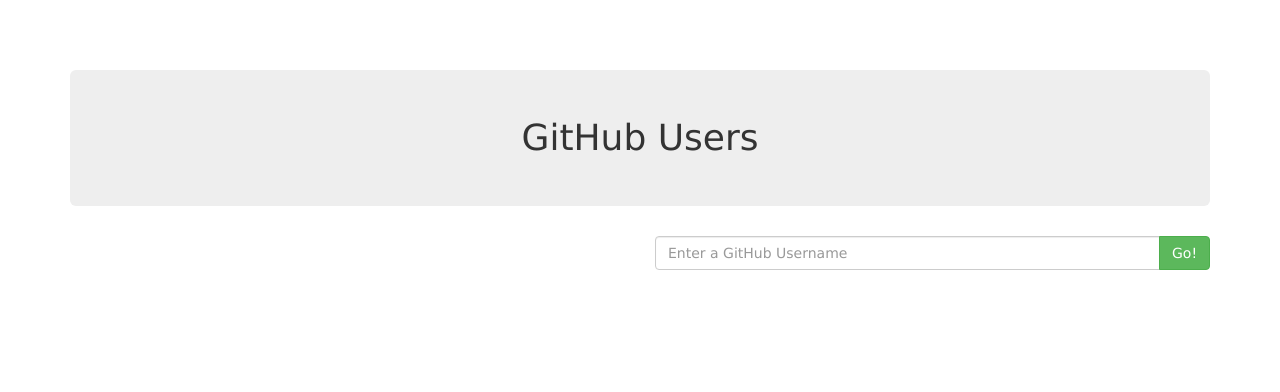
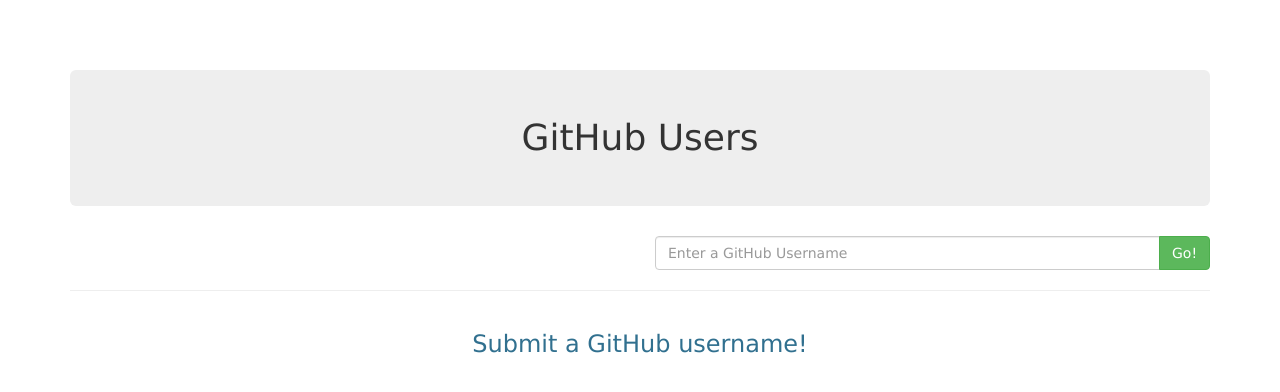
Before and after one commit to doriorio/API-reference, a Node server app: page / in a window 1280 px wide. Shown: the top 392 px of the page. Run offline with Node 20, Linux system fonts and the light colour scheme.

Commit message:
getting data from GH

```diff
--- a/package.json
+++ b/package.json
@@ -8,9 +8,11 @@
   "dependencies": {
     "cookie-parser": "~1.4.4",
     "debug": "~2.6.9",
+    "dotenv": "^8.2.0",
     "ejs": "~2.6.1",
     "express": "~4.16.1",
     "http-errors": "~1.6.3",
-    "morgan": "~1.9.1"
+    "morgan": "~1.9.1",
+    "request": "^2.88.0"
   }
 }
--- a/routes/index.js
+++ b/routes/index.js
@@ -1,12 +1,33 @@
 var express = require('express');
+//when your middleware is automatically included in express, the syntax for including is like this
 var router = express.Router();
+//otherwise, when you have to install it looks like this
+var request = require('request');
 
+const rootURL = 'https://api.github.com/';
+
+
+//with most APIs, in terms of knowing what to render, it's best to just get the
+//json from the API, inspect it to see how to manipulate, then put that in your router
 /* GET home page. */
-router.get('/', function(req, res, next) {
-  res.render('index');
+router.get('/', function(req, res) {
+  res.render('index', {userData: null});
 });
 
-router.post('/', function(req, res){
-
-})
+router.post('/', function(req, res) {
+  var options = {
+    url: `${rootURL}users/${req.body.username}`,
+    headers: {
+      'User-Agent': 'doriorio',
+      'Authorization': `token ${process.env.GITHUB_TOKEN}`
+    }
+  };
+  request(
+    options,
+    function(err, response, body) {
+      var userData = JSON.parse(body);
+      res.render('index', {userData});
+    }
+  );
+});
 module.exports = router;
--- a/server.js
+++ b/server.js
@@ -3,6 +3,9 @@ var express = require('express');
 var path = require('path');
 var cookieParser = require('cookie-parser');
 var logger = require('morgan');
+//load secrets from .env file - this has to be before db is required
+//bc database config will be here
+require('dotenv').config();
 
 var indexRouter = require('./routes/index');
 var usersRouter = require('./routes/users');
--- a/views/index.ejs
+++ b/views/index.ejs
@@ -1,25 +1,46 @@
 <!DOCTYPE html>
 <html>
+
 <head>
   <title>GitHub Users</title>
-    <link rel="stylesheet" href="https://maxcdn.bootstrapcdn.com/bootstrap/3.3.7/css/bootstrap.min.css" integrity="sha384-BVYiiSIFeK1dGmJRAkycuHAHRg32OmUcww7on3RYdg4Va+PmSTsz/K68vbdEjh4u" crossorigin="anonymous">
+  <link rel="stylesheet" href="https://maxcdn.bootstrapcdn.com/bootstrap/3.3.7/css/bootstrap.min.css"
+    integrity="sha384-BVYiiSIFeK1dGmJRAkycuHAHRg32OmUcww7on3RYdg4Va+PmSTsz/K68vbdEjh4u" crossorigin="anonymous">
   <link rel='stylesheet' href='/stylesheets/style.css' />
 </head>
+
 <body class="container">
   <h1 class="jumbotron text-center">GitHub Users</h1>
   <div class="row">
     <div class="col-xs-6 col-xs-offset-6">
       <form action="/" method="POST">
         <div class="input-group">
-            <input type="text" name="username" class="form-control"
-                placeholder="Enter a GitHub Username">
+          <input type="text" name="username" class="form-control" placeholder="Enter a GitHub Username">
           <span class="input-group-btn">
-              <button class="btn btn-success"
-                type="submit">Go!</button>
+            <button class="btn btn-success" type="submit">Go!</button>
           </span>
         </div>
       </form>
     </div>
   </div>
+  <hr>
+  <div class="row col-xs-8 col-xs-offset-2">
+    <% if (userData) { %>
+      <div class="panel panel-default">
+        <div class="panel-heading text-center">
+          <img src="<%= userData.avatar_url %>" class="img-circle" width="10%">
+          <h2><%= userData.login %></h2>
+        </div>
+        <div class="panel-body">
+          <h3>Repos:</h3>
+          need to list repos here...
+        </div>
+      </div>
+
+    <% } else { %>
+    <h3 class="text-center text-info">
+      Submit a GitHub username!
+    </h3>
+    <% } %>
+  </div>
 </body>
 </html>
```
Also changed, not shown: 1 other file. Lines whose indentation alone changed are shown as unchanged.
